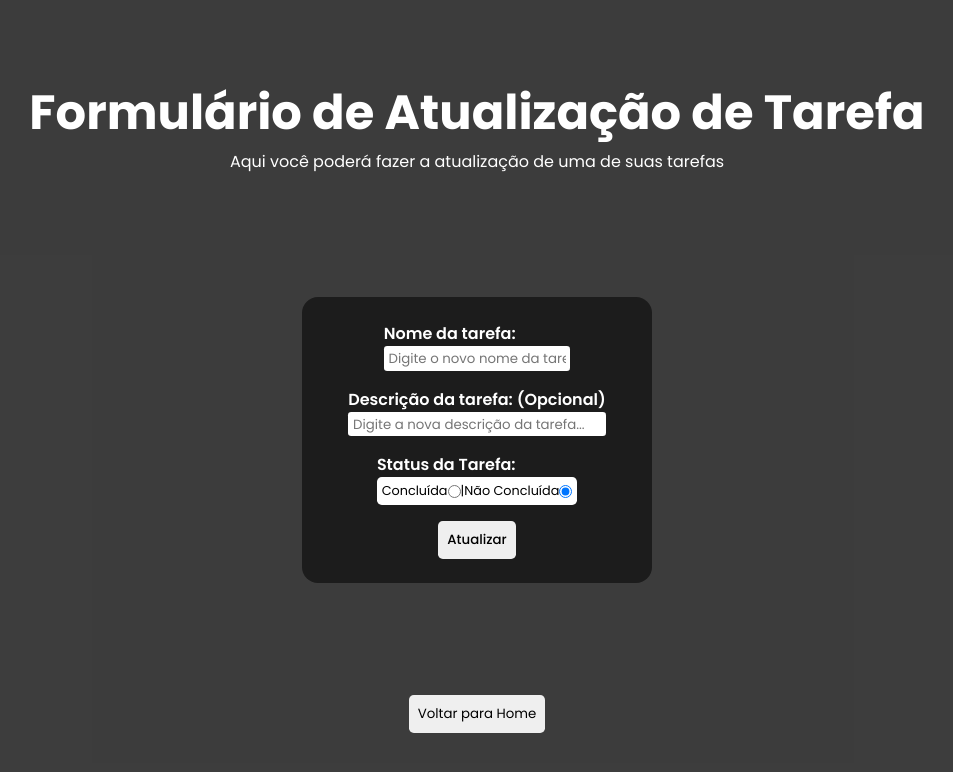
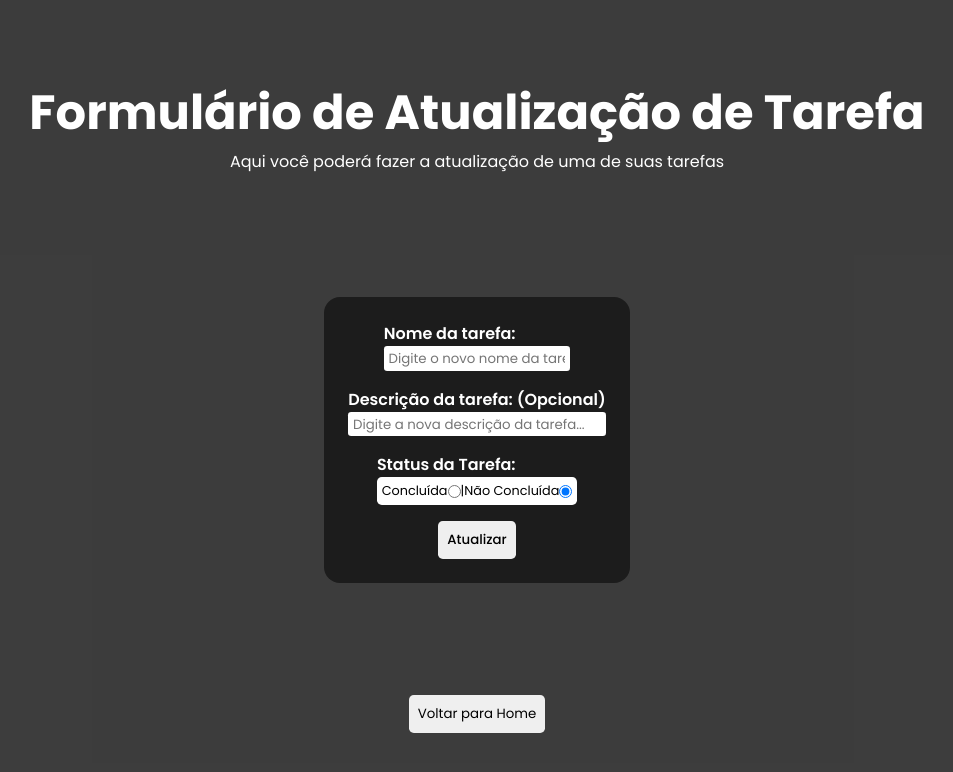
Before and after one commit to CaioAbner/TO-DO-List, a React (Vite) app in the folder front/: page /atualizar/1 in a window 1280 px wide. Shown: the top 772 px of the page, without its empty margins (163-1116 px from the left). Built offline with nearby package versions, Linux system fonts and the light colour scheme; no server answers.

Commit message:
Ajustando o estilo no formulário de cadastro

```diff
--- a/front/src/components/FormTarefas/style.css
+++ b/front/src/components/FormTarefas/style.css
@@ -39,7 +39,7 @@
         flex-direction: column;
         padding: 1rem;
         height: 30vh;
-        width: 350px;
+        width: auto;
         background-color: #1c1c1c;
         border-radius: 1rem;
         color: #fff;
```
